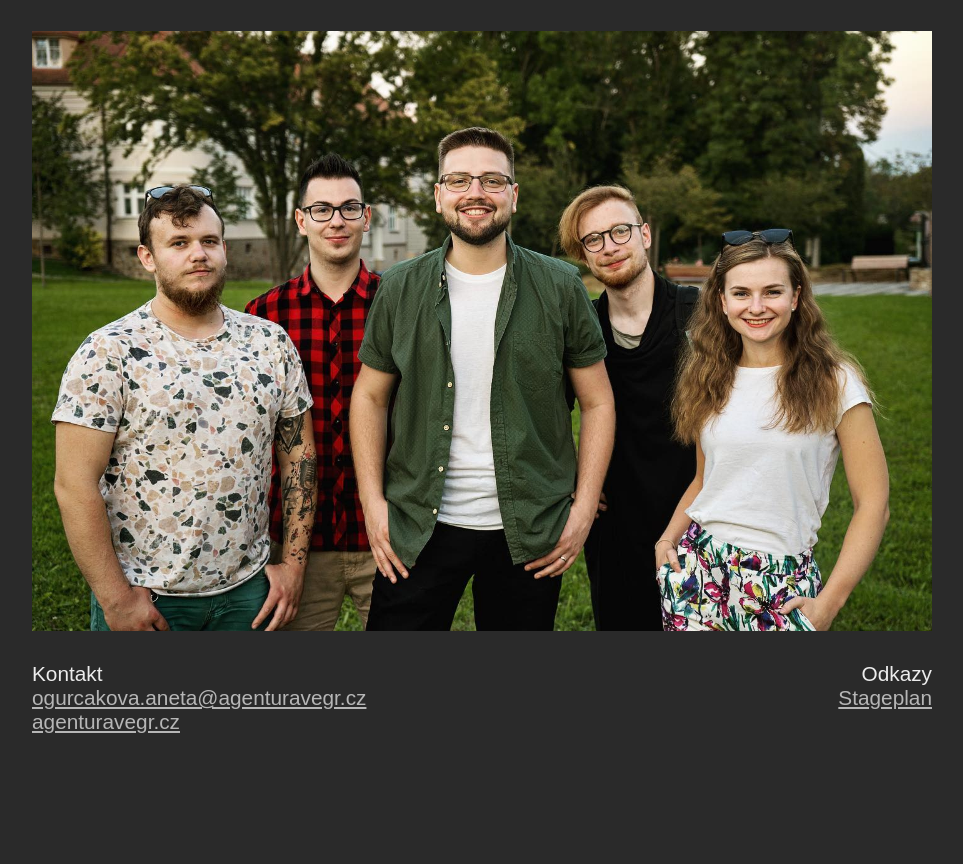
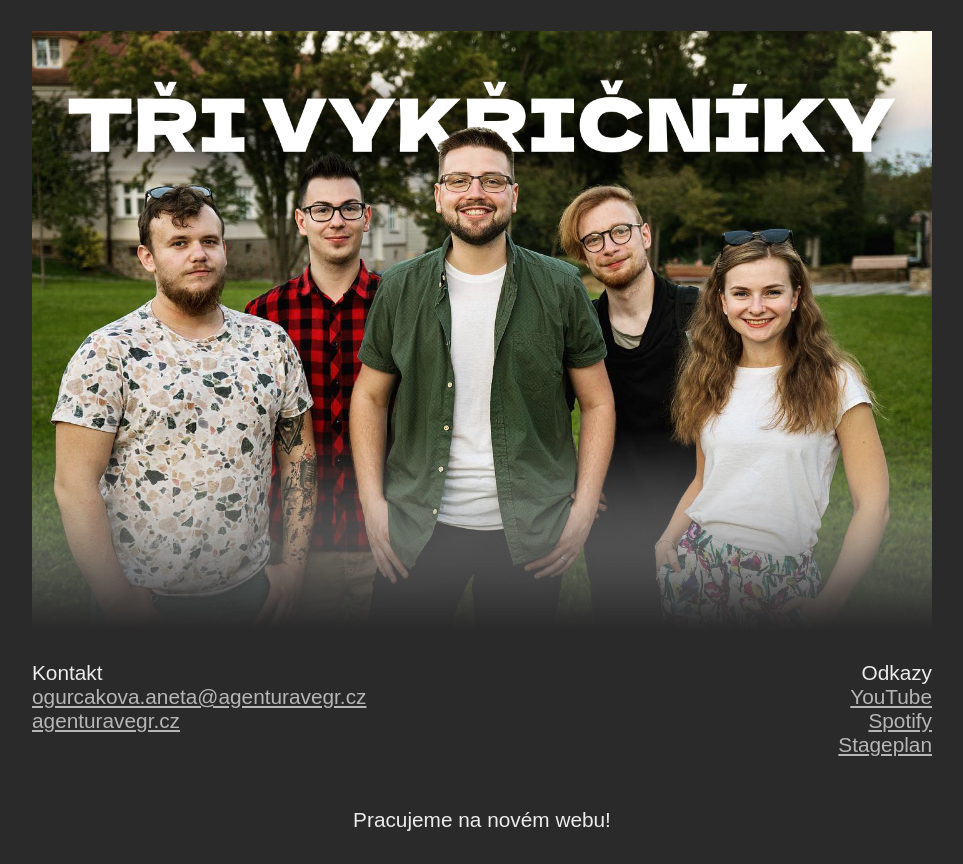
Before and after one commit to voytex/silverbliss-tempweb, a plain HTML site: page index.html in a window 1280 px wide. Shown: the whole page, without its empty margins (158-1121 px from the left). Before the commit the page ends 800 px from the top, so only its background shows below. Drawn offline with Linux system fonts and the light colour scheme.

Commit message:
done for now

```diff
--- a/index.html
+++ b/index.html
@@ -1,12 +1,12 @@
 <!DOCTYPE html>
 <html>
   <head>
-    <title>Tři Vykřičníky</title>
+    <title>Web v rekonstrukci | Tři Vykřičníky</title>
     <link rel="stylesheet" href="style.css" />
   </head>
   <body>
     <div class="container">
-      <img class="photo" src="img/band_photo.jpg" />
+      <img class="photo" src="img/band_photo-dissolve.jpg" />
       <p class="one">
         Kontakt<br />
         <a href="mailto:ogurcakova.aneta@agenturavegr.cz">
@@ -16,8 +16,15 @@
       </p>
       <p class="three">
         Odkazy<br />
-        <a href="files/!!!-stageplan-23.pdf">Stageplan</a>
+        <a href="https://www.youtube.com/@TriVykricniky">YouTube</a><br />
+        <a
+          href="https://open.spotify.com/artist/5xE7pzwUJ6umCevxVEo8Zd?si=2J8mylkLSBifgU6ke0Oi9g"
+          >Spotify</a
+        ><br />
+
+        <a href="files/!!!-stageplan-23.pdf">Stageplan</a><br />
       </p>
+      <p class="footer">Pracujeme na novém webu!</p>
     </div>
   </body>
 </html>
--- a/style.css
+++ b/style.css
@@ -17,8 +17,9 @@ body {
     grid-template-rows: auto;
     gap: 10px;
     grid-template-areas:
-        "photo photo photo"
-        "one two three";
+        "photo photo"
+        "one  three"
+        "footer footer";
 }
 
 .photo {
@@ -30,15 +31,18 @@ body {
     grid-area: one;
 }
 
-.two {
-    grid-area: two;
-}
-
 .three {
     grid-area: three;
     text-align: right;
 }
 
+.footer {
+    text-align: center;
+    grid-area: footer;
+    margin-bottom: 0px;
+}
+
+
 a {
     color: #b6b6b6
 }
```
Also changed, not shown: img/band_photo-dissolve.jpg (added), 1 other file.
